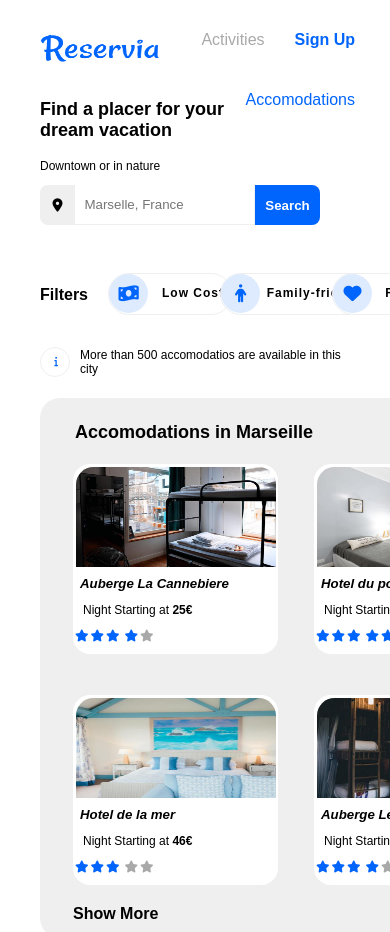
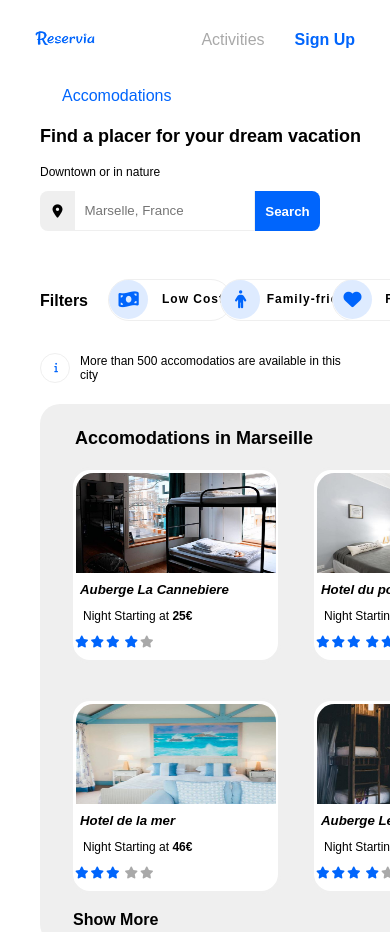
Before and after one commit to KaiserinDerWelt/MarianaDeSanJuanLiconaAguilar_01_09162020, a plain HTML site: page index.html in a window 390 px wide. Shown: the top 932 px of the page. Drawn offline with Linux system fonts and the light colour scheme.

Commit message:
Added MQ Stylesheet

```diff
--- a/Css/mediaQueries.css
+++ b/Css/mediaQueries.css
@@ -1,6 +1,11 @@
 @media (max-width: 480px) {
-    .text {
-      font-size: 10px;
+    .logo {
+    float: left;
+    width: 60px;
+    height: 22px;
+    padding-top: 17px;
+    padding-bottom: 17px;
+    padding-left: 5px;
     }
   }
 
--- a/index.html
+++ b/index.html
@@ -5,7 +5,8 @@
         <title>Reservia</title>
         <meta name="description" content="">
         <meta name="viewport"  content="width=device-width, initial-scale=1">
-        <link rel="stylesheet" href="https://kaiserinderwelt.github.io/MarianaDeSanJuanLiconaAguilar_01_09162020/Css/style.css">
+        <link rel="stylesheet" href="css/style.css">
+        <link rel="stylesheet" href="css/mediaQueries.css">
         <script src="https://kit.fontawesome.com/ecd8d824a5.js" crossorigin="anonymous"></script>
     </head>
     <body>
```
